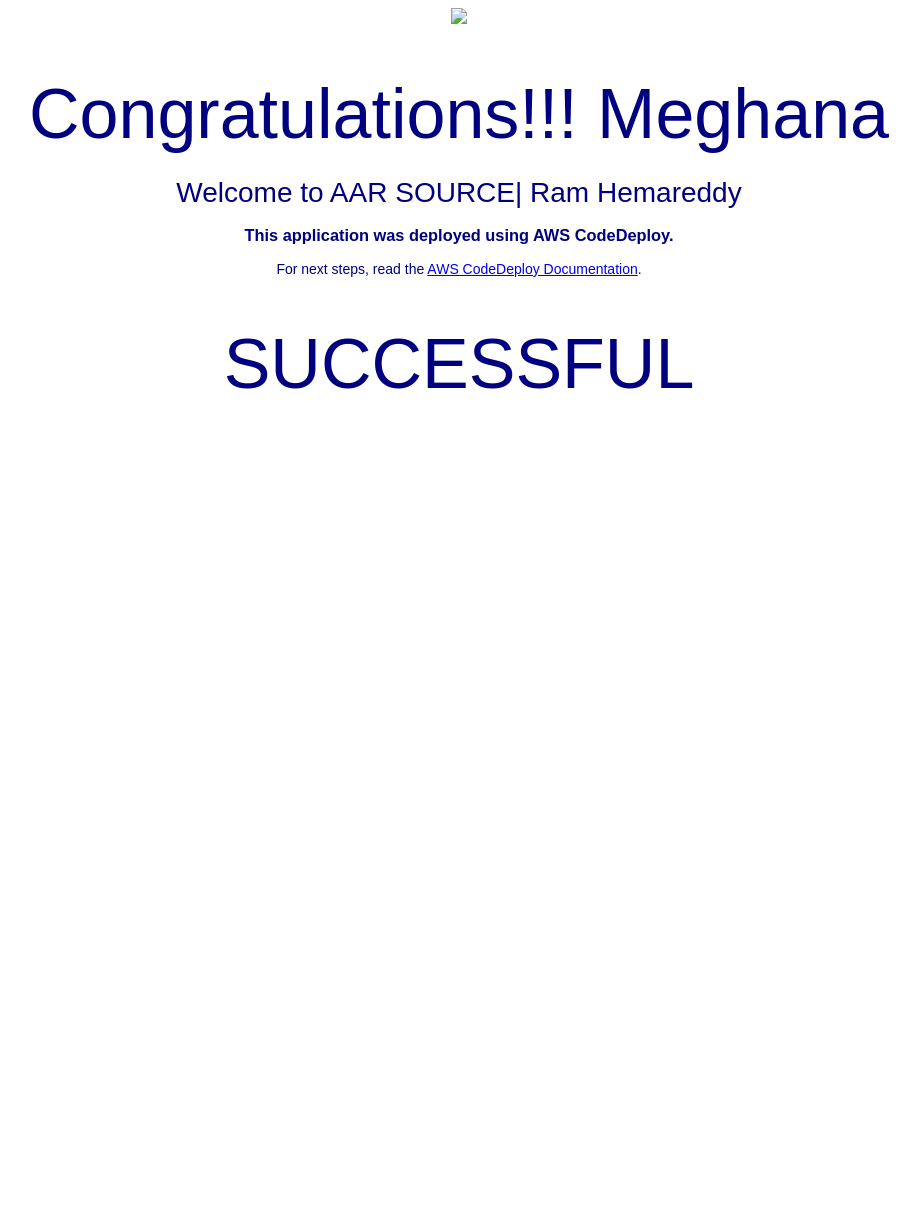
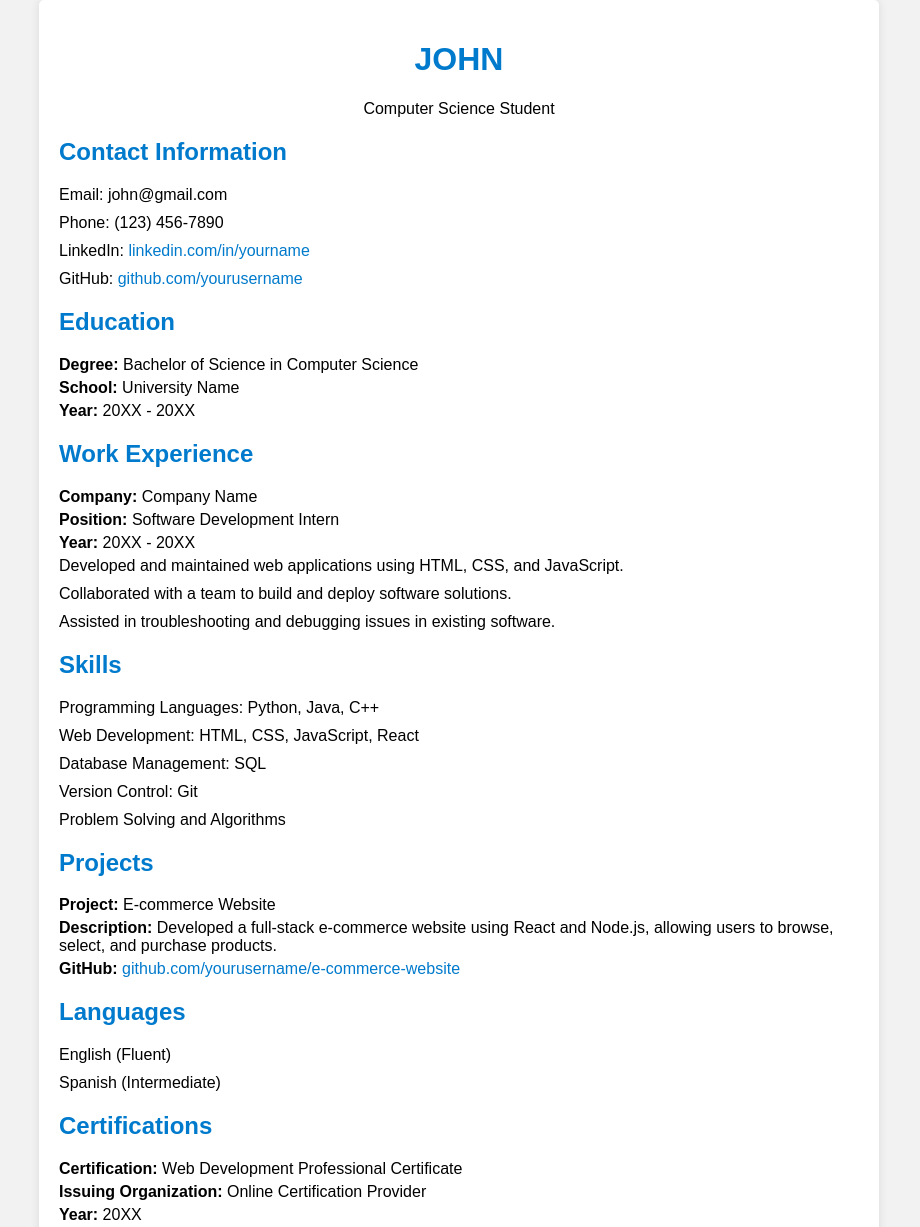
Before and after one commit to hithesh1519/aws_cicd_pipeline_codedeploy, a plain HTML site: page index.html in a window 1280 px wide. Shown: the top 1227 px of the page, without its empty margins (181-1101 px from the left). Before the commit the page ends 800 px from the top, so only its background shows below. Drawn offline with Linux system fonts and the light colour scheme.

Commit message:
Update index.html

```diff
--- a/index.html
+++ b/index.html
@@ -1,37 +1,144 @@
 <!DOCTYPE html>
-<html>
+<html lang="en">
 <head>
-  <meta charset="utf-8">
-  <title>AAR DEMO | AWS CLOUD DEPLOYMENT</title>
+    <meta charset="UTF-8">
+    <meta name="viewport" content="width=device-width, initial-scale=1.0">
+    <title>Your Name - Resume</title>
     <style>
         body {
-      color: #000080;
-      background-color: #FFFFFF;
             font-family: Arial, sans-serif;
-      font-size: 14px;
+            margin: 0;
+            padding: 0;
+            background-color: #f2f2f2;
         }
-
+        .container {
+            max-width: 800px;
+            margin: 0 auto;
+            padding: 20px;
+            background-color: #fff;
+            border-radius: 5px;
+            box-shadow: 0 0 10px rgba(0, 0, 0, 0.1);
+        }
+        header {
+            text-align: center;
+        }
         h1 {
-      font-size: 500%;
-      font-weight: normal;
-      margin-bottom: 0;
+            color: #007acc;
         }
-
+        .contact-info {
+            margin-top: 20px;
+        }
         h2 {
-      font-size: 200%;
-      font-weight: normal;
-      margin-bottom: 0;
+            color: #007acc;
+        }
+        .contact-info ul, .education ul, .experience ul, .skills ul, .projects ul, .languages ul, .certifications ul {
+            list-style-type: none;
+            padding: 0;
+        }
+        .contact-info ul li, .education ul li, .experience ul li, .skills ul li, .projects ul li, .languages ul li, .certifications ul li {
+            margin-bottom: 10px;
+        }
+        .education, .experience, .skills, .projects, .languages, .certifications {
+            margin-top: 20px;
+        }
+        .education p, .experience p, .skills p, .projects p, .languages p, .certifications p {
+            margin: 5px 0;
+        }
+        a {
+            color: #007acc;
+            text-decoration: none;
+        }
+        a:hover {
+            text-decoration: underline;
         }
     </style>
 </head>
 <body>
-  <div align="center">
-    <img src="/aar_logo_final.png" style="max-width: 20%;">
-    <h1>Congratulations!!! Meghana</h1>
-      <h2>Welcome to AAR SOURCE| Ram Hemareddy</h2>
-    <h3>This application was deployed using AWS CodeDeploy.</h3>
-    <p>For next steps, read the <a href="http://aws.amazon.com/documentation/codedeploy">AWS CodeDeploy Documentation</a>.</p>
-    <h1>SUCCESSFUL</h1>
+    <div class="container">
+        <header>
+            <h1>JOHN</h1>
+            <p>Computer Science Student</p>
+        </header>
+
+        <section class="contact-info">
+            <h2>Contact Information</h2>
+            <ul>
+                <li>Email: john@gmail.com</li>
+                <li>Phone: (123) 456-7890</li>
+                <li>LinkedIn: <a href="https://www.linkedin.com/in/yourname">linkedin.com/in/yourname</a></li>
+                <li>GitHub: <a href="https://github.com/yourusername">github.com/yourusername</a></li>
+            </ul>
+        </section>
+
+        <section class="education">
+            <h2>Education</h2>
+            <ul>
+                <li>
+                    <p><strong>Degree:</strong> Bachelor of Science in Computer Science</p>
+                    <p><strong>School:</strong> University Name</p>
+                    <p><strong>Year:</strong> 20XX - 20XX</p>
+                </li>
+            </ul>
+        </section>
+
+        <section class="experience">
+            <h2>Work Experience</h2>
+            <ul>
+                <li>
+                    <p><strong>Company:</strong> Company Name</p>
+                    <p><strong>Position:</strong> Software Development Intern</p>
+                    <p><strong>Year:</strong> 20XX - 20XX</p>
+                    <ul>
+                        <li>Developed and maintained web applications using HTML, CSS, and JavaScript.</li>
+                        <li>Collaborated with a team to build and deploy software solutions.</li>
+                        <li>Assisted in troubleshooting and debugging issues in existing software.</li>
+                    </ul>
+                </li>
+            </ul>
+        </section>
+
+        <section class="skills">
+            <h2>Skills</h2>
+            <ul>
+                <li>Programming Languages: Python, Java, C++</li>
+                <li>Web Development: HTML, CSS, JavaScript, React</li>
+                <li>Database Management: SQL</li>
+                <li>Version Control: Git</li>
+                <li>Problem Solving and Algorithms</li>
+            </ul>
+        </section>
+
+        <section class="projects">
+            <h2>Projects</h2>
+            <ul>
+                <li>
+                    <p><strong>Project:</strong> E-commerce Website</p>
+                    <p><strong>Description:</strong> Developed a full-stack e-commerce website using React and Node.js, allowing users to browse, select, and purchase products.</p>
+                    <p><strong>GitHub:</strong> <a href="https://github.com/yourusername/e-commerce-website">github.com/yourusername/e-commerce-website</a></p>
+                </li>
+                <!-- Add more project entries here -->
+            </ul>
+        </section>
+
+        <section class="languages">
+            <h2>Languages</h2>
+            <ul>
+                <li>English (Fluent)</li>
+                <li>Spanish (Intermediate)</li>
+            </ul>
+        </section>
+
+        <section class="certifications">
+            <h2>Certifications</h2>
+            <ul>
+                <li>
+                    <p><strong>Certification:</strong> Web Development Professional Certificate</p>
+                    <p><strong>Issuing Organization:</strong> Online Certification Provider</p>
+                    <p><strong>Year:</strong> 20XX</p>
+                </li>
+                <!-- Add more certification entries here -->
+            </ul>
+        </section>
     </div>
 </body>
 </html>
```
Lines whose indentation alone changed are shown as unchanged.
